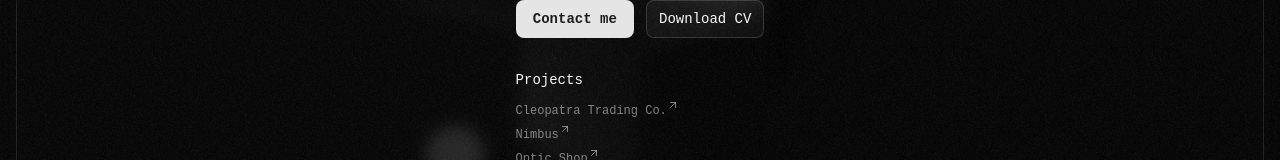
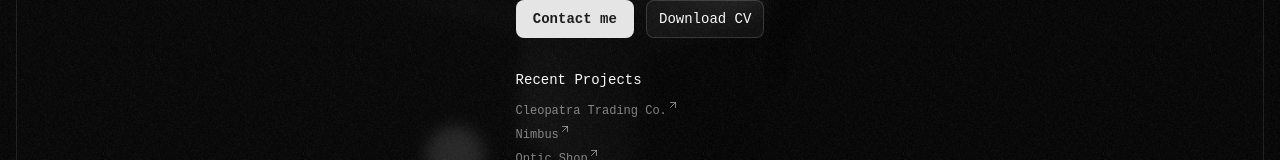
Before and after one commit to mazhugasergei/mazhugasergei.github.io, a Next.js app: page / in a window 1280 px wide. Shown: the part 277-437 px from the top of the page. Built offline with nearby package versions, Linux system fonts and the light colour scheme; a web font is replaced by a local one.

Commit message:
fix: update projects title

```diff
--- a/src/app/page.tsx
+++ b/src/app/page.tsx
@@ -53,7 +53,7 @@ const Projects = () => {
 
   return (
     <div className="space-y-2">
-      <h2>Projects</h2>
+      <h2>Recent Projects</h2>
       <ul>
         {projects.map(({ name, href }) => (
           <li key={name}>
```
